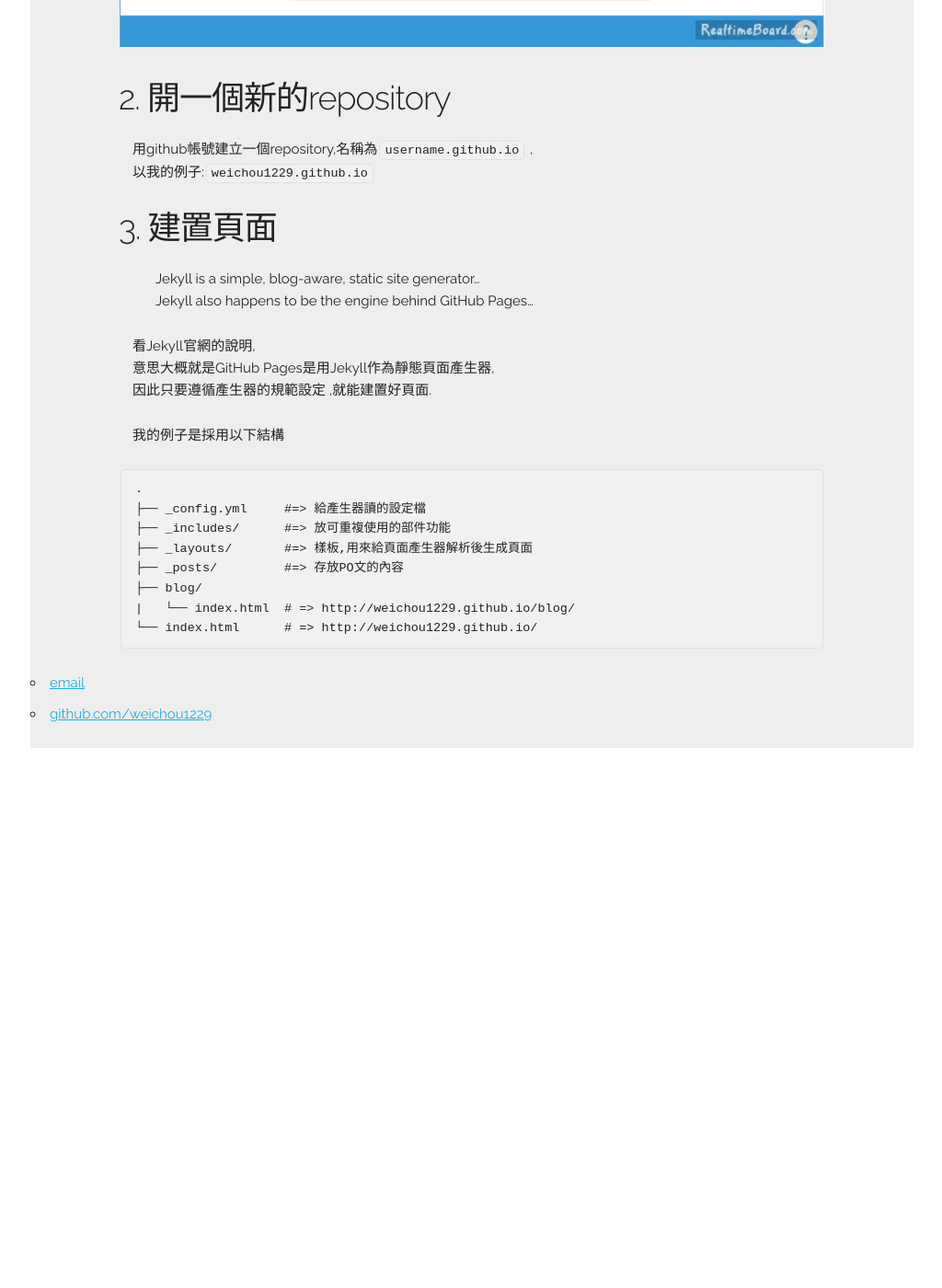
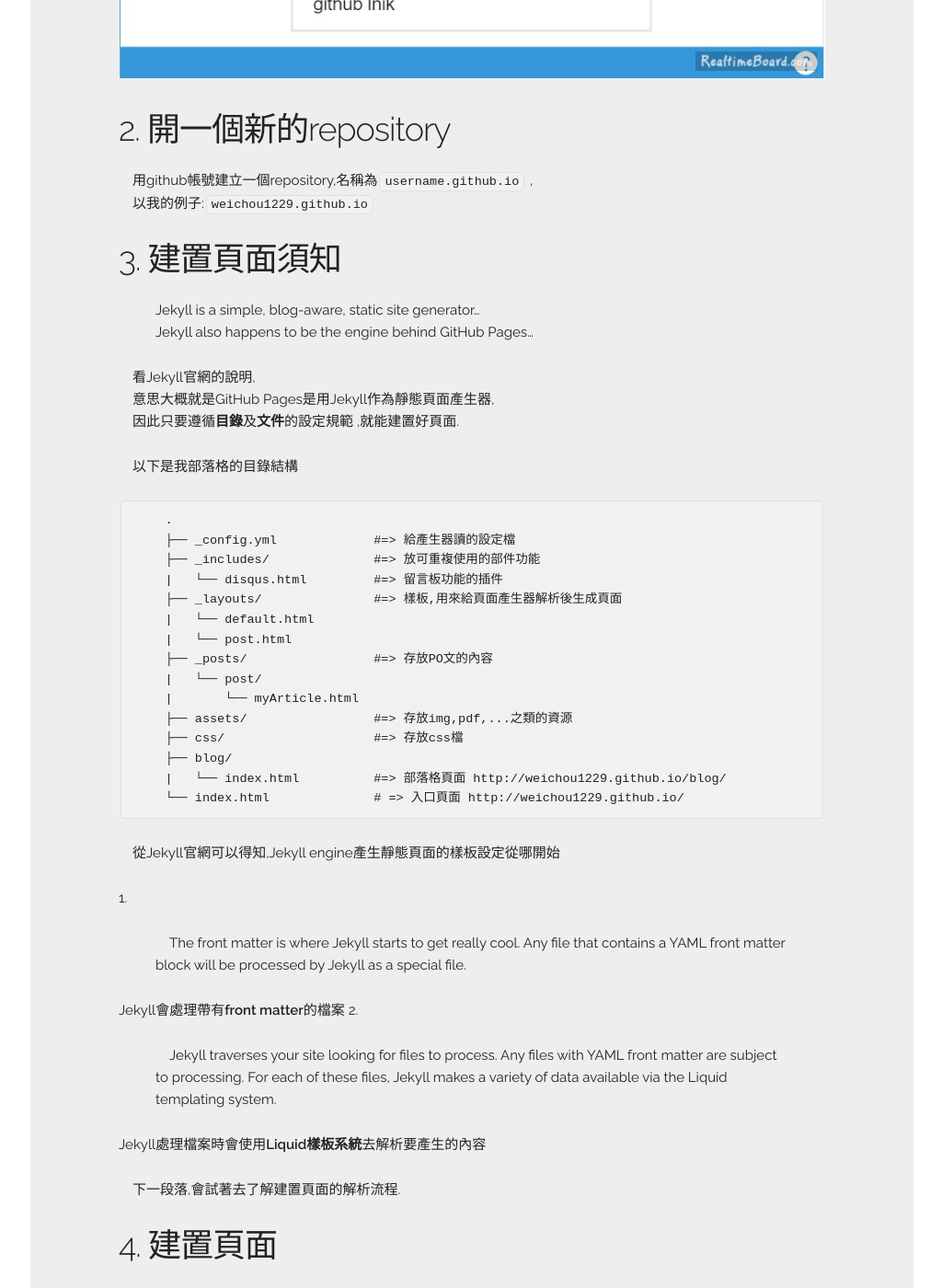
Before and after one commit to weichou1229/weichou.github.io, a Jekyll site: the page built from _posts/blog/2016-07-30-建立自己的-GitHub-Pages-website.md, in a window 1280 px wide and 1400 px high, scrolled down 1688 px. Shown: the whole window at 92% size, without its empty margins (127-1151 px from the left). Built offline with Jekyll 4.4.1, drawn with Linux system fonts in a browser that asks for light colours; comment, search, counter and statistics services are not loaded; before the commit the page ends 2501 px from its top, so only the background shows below that; some of the changed text lies outside the part shown.

Commit message:
modify test

````diff
--- a/_posts/blog/2016-07-30-建立自己的-GitHub-Pages-website.md
+++ b/_posts/blog/2016-07-30-建立自己的-GitHub-Pages-website.md
@@ -7,12 +7,12 @@ date: 2016-07-30 15:00:00
 
 >GitHub Pages is designed to host your personal, organization, or project pages directly from a GitHub repository.
 
-　本篇紀錄使用GitHub Pages服務來建立的部落格的方式
+　本篇紀錄使用**GitHub Pages服務**來建立的部落格的方式
 
  1. [design my wireframe](#1)
  2. [開一個新的repository](#2)
- 3. [建置頁面](#3)
-
+ 3. [建置頁面須知](#3)
+ 4. [建置頁面](#4)
 
 --------------------------------------------------
 
@@ -29,21 +29,46 @@ date: 2016-07-30 15:00:00
 　用github帳號建立一個repository,名稱為`username.github.io` ,
 　以我的例子:`weichou1229.github.io`
 
-### <a name="3"></a> 3. 建置頁面
+### <a name="3"></a> 3. 建置頁面須知
 >Jekyll is a simple, blog-aware, static site generator...
 Jekyll also happens to be the engine behind GitHub Pages...
 
 　看Jekyll官網的說明,
 　意思大概就是GitHub Pages是用Jekyll作為靜態頁面產生器,
-　因此只要遵循產生器的規範設定 ,就能建置好頁面.
+　因此只要遵循**目錄**及**文件**的設定規範 ,就能建置好頁面.
 
-　我的例子是採用以下結構
+　以下是我部落格的目錄結構
 
+```
     .
-    ├── _config.yml     #=> 給產生器讀的設定檔
-    ├── _includes/      #=> 放可重複使用的部件功能
-    ├── _layouts/       #=> 樣板,用來給頁面產生器解析後生成頁面
-    ├── _posts/         #=> 存放PO文的內容
+    ├── _config.yml             #=> 給產生器讀的設定檔
+    ├── _includes/              #=> 放可重複使用的部件功能
+    |   └── disqus.html         #=> 留言板功能的插件
+    ├── _layouts/               #=> 樣板,用來給頁面產生器解析後生成頁面
+    |   └── default.html
+    |   └── post.html
+    ├── _posts/                 #=> 存放PO文的內容
+    |   └── post/
+    |       └── myArticle.html
+    ├── assets/                 #=> 存放img,pdf,...之類的資源
+    ├── css/                    #=> 存放css檔
     ├── blog/
-    |   └── index.html  # => http://weichou1229.github.io/blog/
-    └── index.html      # => http://weichou1229.github.io/
+    |   └── index.html          #=> 部落格頁面 http://weichou1229.github.io/blog/
+    └── index.html              # => 入口頁面 http://weichou1229.github.io/
+```
+
+　從Jekyll官網可以得知,Jekyll engine產生靜態頁面的樣板設定從哪開始
+
+1.
+  >　The front matter is where Jekyll starts to get really cool. Any file that contains a YAML front matter block will be processed by Jekyll as a special file.
+
+  Jekyll會處理帶有**front matter**的檔案
+2.
+  >　Jekyll traverses your site looking for files to process. Any files with YAML front matter are subject to processing. For each of these files, Jekyll makes a variety of data available via the Liquid templating system.
+
+  Jekyll處理檔案時會使用**Liquid樣板系統**去解析要產生的內容
+
+　下一段落,會試著去了解建置頁面的解析流程.
+
+
+### <a name="4"></a> 4. 建置頁面
````
